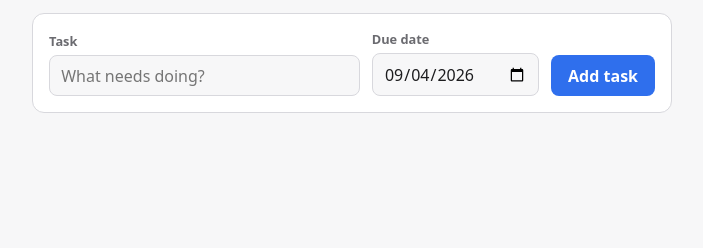
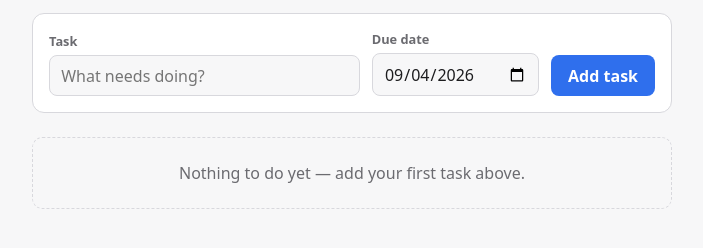
Before and after one commit to rajukolikapogu-hg/I2L-simple-todo-app, a website built with Vite: page index.html in a window 1280 px wide. Shown: the part 70-318 px from the top of the page, without its empty margins (288-991 px from the left). Built offline with nearby package versions, Linux system fonts and the light colour scheme.

Commit message:
feat(list): add empty state and pin down due-date-ordered rendering
Closes #8

Co-Authored-By: Claude Opus 5 (1M context) <noreply@anthropic.com>
Claude-Session: https://claude.ai/code/session_018DDGk5NaQeVKNHckrCUW19

```diff
--- a/src/styles.css
+++ b/src/styles.css
@@ -202,3 +202,11 @@ h1 {
   padding: 0.35rem 0.65rem;
   font-size: 0.85rem;
 }
+
+.task-list__empty {
+  border: 1px dashed var(--border);
+  border-radius: 0.65rem;
+  color: var(--muted);
+  padding: 1.5rem 1rem;
+  text-align: center;
+}
--- a/src/ui/app.ts
+++ b/src/ui/app.ts
@@ -24,6 +24,11 @@ export function mountApp(root: HTMLElement, store: TaskStore): void {
 
   const list = document.createElement('ul');
   list.className = 'task-list';
+  // The list is the single source of truth on screen and is rebuilt wholesale on
+  // every change, so announce it as a live region rather than trying to describe
+  // each individual mutation.
+  list.setAttribute('aria-live', 'polite');
+  list.setAttribute('aria-label', 'Tasks, soonest due first');
 
   main.append(heading, form.element, list);
   root.replaceChildren(main);
--- a/src/ui/taskList.ts
+++ b/src/ui/taskList.ts
@@ -6,16 +6,33 @@ export interface TaskListActions {
   onDelete(id: string): void;
 }
 
+export const EMPTY_STATE_MESSAGE =
+  'Nothing to do yet — add your first task above.';
+
 /**
  * Renders the sorted tasks into `list`. Titles go in via `textContent`, never
  * `innerHTML`, so a title containing markup is shown as text rather than parsed.
+ *
+ * With no tasks the list is replaced by a friendly empty state rather than being
+ * left as a blank gap.
  */
 export function renderTaskList(
   list: HTMLUListElement,
   tasks: Task[],
   actions: TaskListActions,
 ): void {
+  if (tasks.length === 0) {
+    list.replaceChildren(renderEmptyState());
+    return;
+  }
   list.replaceChildren(...tasks.map((task) => renderTaskItem(task, actions)));
+}
+
+function renderEmptyState(): HTMLLIElement {
+  const item = document.createElement('li');
+  item.className = 'task-list__empty';
+  item.textContent = EMPTY_STATE_MESSAGE;
+  return item;
 }
 
 function renderTaskItem(task: Task, actions: TaskListActions): HTMLLIElement {
```
Also changed, not shown: test/listView.test.ts (added, +89 -0 lines).
